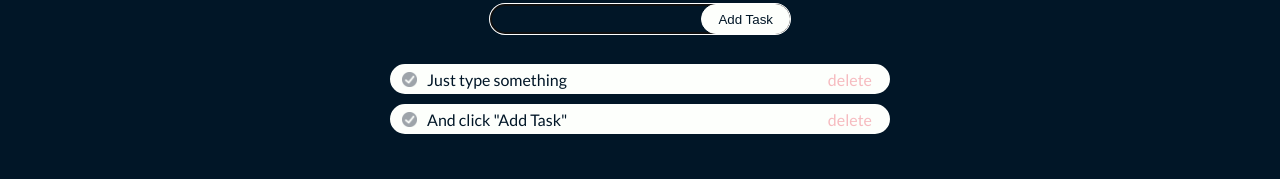
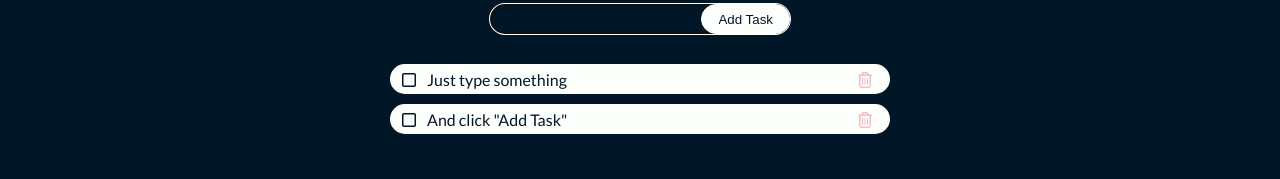
Before and after one commit to PawelRokosz/ToDoReactApp, a React (Create React App) app: page / in a window 1280 px wide. Shown: the part 157-336 px from the top of the page. Built offline with nearby package versions, Linux system fonts and the light colour scheme; the HTML template or start-up script is replaced by a standard one.

Commit message:
font awesome icons added

```diff
--- a/package.json
+++ b/package.json
@@ -4,6 +4,7 @@
   "private": true,
   "homepage": "https://pawelrokosz.github.io/ToDoReactApp/",
   "dependencies": {
+    "font-awesome": "^4.7.0",
     "node-sass-chokidar": "0.0.3",
     "npm-run-all": "^4.1.1",
     "react": "^15.6.1",
--- a/public/index.html
+++ b/public/index.html
@@ -37,5 +37,6 @@
       To begin the development, run `npm start` or `yarn start`.
       To create a production bundle, use `npm run build` or `yarn build`.
     -->
+  <script src="https://use.fontawesome.com/30e172a9a3.js"></script>
   </body>
 </html>
--- a/src/components/Task.js
+++ b/src/components/Task.js
@@ -1,6 +1,4 @@
 import React from 'react';
-import done from '../assets/images/done.png';
-import doneActive from '../assets/images/done-active.png';
 
 class Task extends React.Component {
   constructor(props) {
@@ -24,22 +22,20 @@ class Task extends React.Component {
 
  render() {
    let doneClass = null;
-   let doneImg = null;
+   let doneIcon = <i className="fa fa-square-o" aria-hidden="true"></i>;
    let doneItem = null;
 
    if (this.state.taskDone) {
      doneClass = 'tasks__task--done'
-     doneImg = doneActive;
+     doneIcon = <i className="fa fa-check-square-o" aria-hidden="true"></i>;
      doneItem = 'tasks__item--done'
-   } else {
-     doneImg = done;
    }
 
    return (
     <div className={`tasks__task ${doneClass}`} onClick={() => this.handleDoneClick()}>
-      <div className="tasks__indicator"><img src={doneImg} alt="done indicator img"/></div>
+      <div className="tasks__indicator">{doneIcon}</div>
       <span className={`tasks__item ${doneItem}`}>{this.props.item}</span>
-      <span className="tasks__delete" onClick={(e) => this.handleDeleteClick(e)}>delete</span>
+      <div className="tasks__delete" onClick={(e) => this.handleDeleteClick(e)}><i className="fa fa-trash-o" aria-hidden="true"></i></div>
     </div>
    );
  }
```
Also changed, not shown: 1 other file (tests, documents, lock files or other folders).
